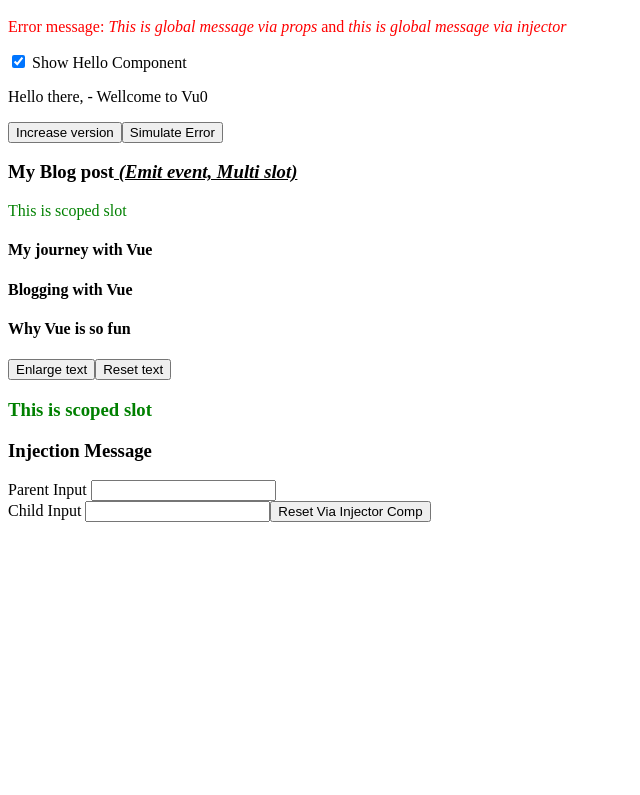
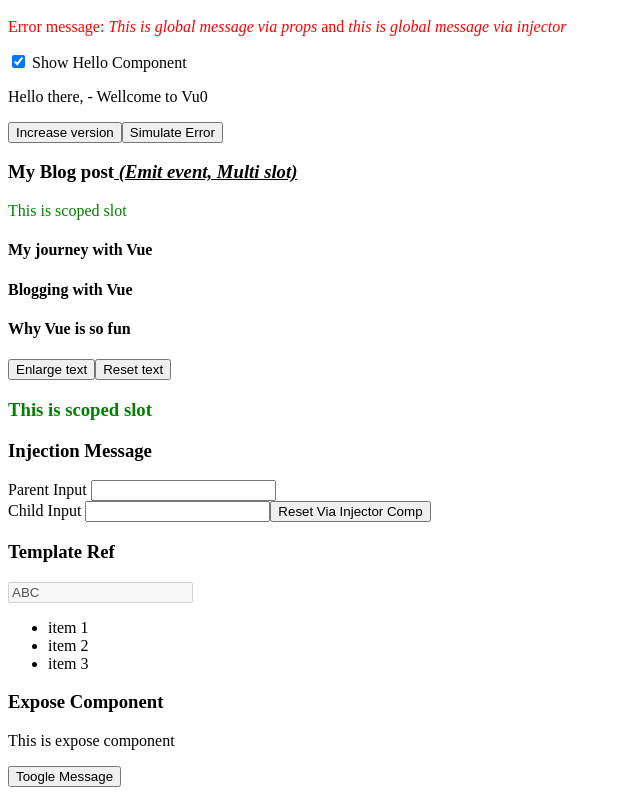
Before and after one commit to kientrant1/practice-vue, a Vue app: page / in a window 1280 px wide. Shown: the part 1064-1859 px from the top of the page, without its empty margins (0-640 px from the left). Before the commit the page ends 1594 px from the top, so only its background shows below. Built offline with nearby package versions, Linux system fonts and the light colour scheme.

Commit message:
template refs

```diff
--- a/src/components/MySFCs.vue
+++ b/src/components/MySFCs.vue
@@ -5,6 +5,7 @@ import HelloComponent from '../components/sfcs/HelloComponent.vue'
 import BlogPost from '../components/sfcs/BlogPost.vue'
 import type { IBlogPost } from '../components/sfcs/BlogPost.vue'
 import InjectionMessage from '../components/sfcs/InjectionMessage.vue'
+import TemplateRef from '../components/sfcs/TemplateRef.vue'
 
 const toogleComp = ref<boolean>(true)
 const blogs = reactive<IBlogPost[]>([
@@ -22,14 +23,17 @@ const injectionMessage = ref<string>()
 const updateMessage = (message: string) => {
   injectionMessage.value = message
 }
-provide('injectionMessage', { message: readonly(injectionMessage), updateMessage })
+provide('injectionMessage', {
+  message: readonly(injectionMessage),
+  updateMessage,
+})
 </script>
 
 <template>
   <div>
     <input v-model="toogleComp" type="checkbox" value="true" /> Show Hello
     Component
-    <HelloComponent v-if="toogleComp" hello="Hello there, " />
+    <HelloComponent v-if="toogleComp" hello="Hello there, " :log="true" />
   </div>
   <div>
     <BlogPost
@@ -55,6 +59,10 @@ provide('injectionMessage', { message: readonly(injectionMessage), updateMessage
     Parent Input <input v-model="injectionMessage" type="text" />
     <InjectionMessage />
   </div>
+  <div>
+    <h3>Template Ref</h3>
+    <TemplateRef />
+  </div>
 </template>
 
 <style scope>
--- /dev/null
+++ b/src/components/sfcs/ExposeComponent.vue
@@ -0,0 +1,17 @@
+<script setup lang="ts">
+import { ref } from 'vue'
+
+const isShown = ref<boolean>(true)
+const toogleMessage = () => {
+  isShown.value = !isShown.value
+}
+
+defineExpose({
+  toogleMessage
+})
+
+</script>
+
+<template>
+  <p v-if="isShown">This is expose component</p>
+</template>
--- a/src/components/sfcs/HelloComponent.vue
+++ b/src/components/sfcs/HelloComponent.vue
@@ -5,15 +5,17 @@ import { ref, onBeforeMount, onMounted, onBeforeUpdate, onUpdated, onBeforeUnmou
 // withDefaults compiler macro https://vuejs.org/guide/typescript/composition-api.html#typing-component-props
 interface IProps {
   hello: string
-  message?: string
+  message?: string,
+  log?: boolean
 }
 const count = ref<number>(0)
 const props = withDefaults(defineProps<IProps>(), {
   message: 'Wellcome to Vu',
+  log: true
 })
 
 const logMessage = (message: string, color: string = 'black') => {
-  console.log("%c" + message, "color:" + color)
+  props.log && console.log("%c" + message, "color:" + color)
 }
 
 const simulateError = () => {
--- /dev/null
+++ b/src/components/sfcs/TemplateRef.vue
@@ -0,0 +1,30 @@
+<script setup lang="ts">
+/* eslint-disable no-console */
+import { ref, reactive, onMounted } from 'vue'
+import ExposeComponent from '../sfcs/ExposeComponent.vue'
+const list = reactive<string[]>(['item 1', 'item 2', 'item 3'])
+const itemRefs = ref<HTMLElement[] | null>([])
+const inputRef = ref<HTMLInputElement | null>(null)
+const componentRef = ref<InstanceType<typeof ExposeComponent> | null>(null)
+
+const toogleMessage = () => {
+  componentRef.value?.toogleMessage()
+}
+onMounted(() => {
+  console.log('Input Ref value: ', inputRef.value?.value)
+  console.log('List Ref value: ', itemRefs.value?.map(i => i.textContent))
+})
+</script>
+
+<template>
+  <input ref="inputRef" type="text" disabled value="ABC" />
+  <ul>
+    <li v-for="(item, index) in list" ref="itemRefs" :key="index">
+      <span>{{ item }}</span>
+    </li>
+  </ul>
+  <h3>Expose Component</h3>
+  <ExposeComponent ref="componentRef" /><button @click="toogleMessage">Toogle Message</button>
+</template>
+
+<style scope></style>
```
